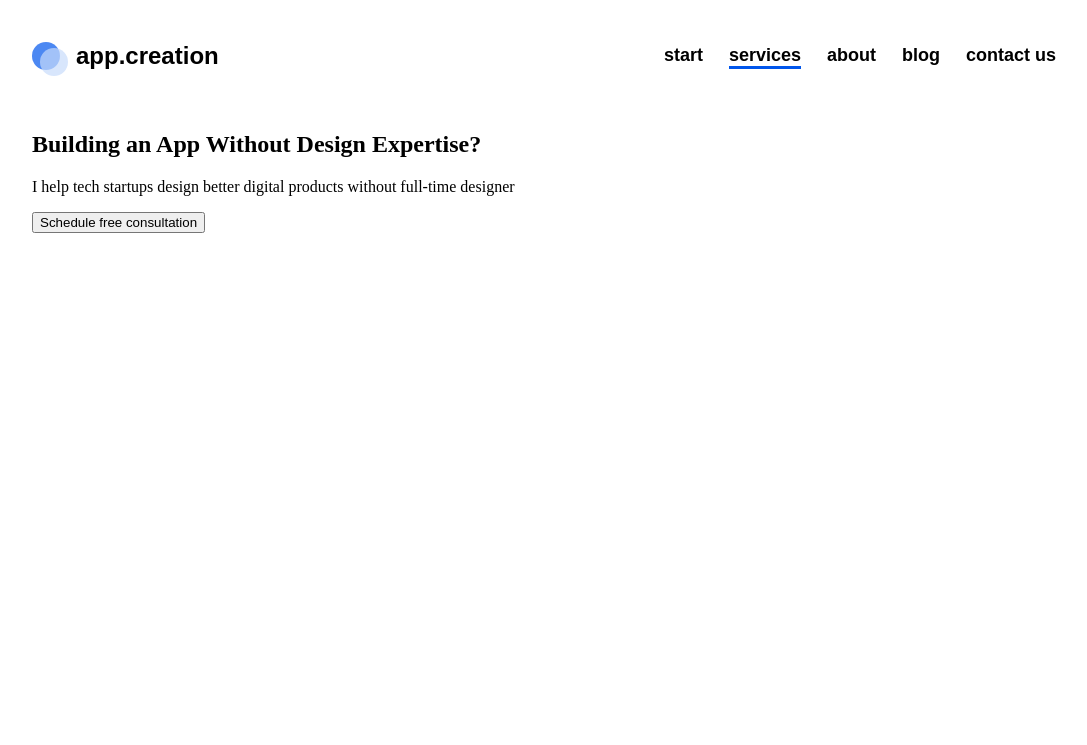
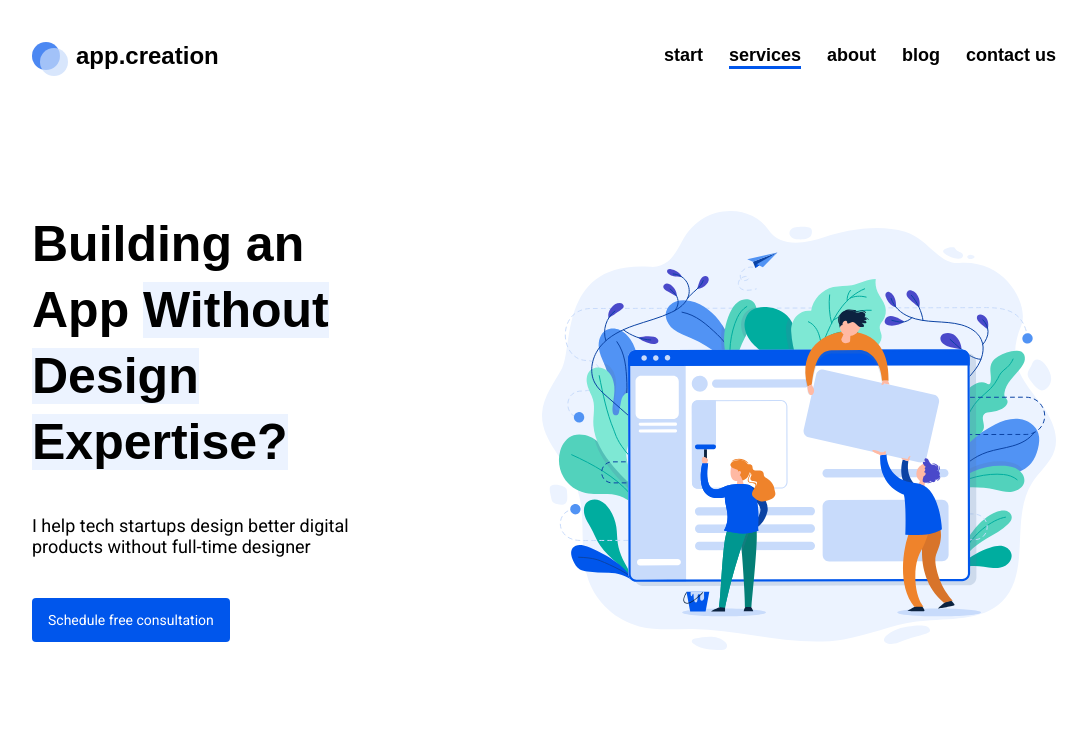
Before and after one commit to WebHeroSchool/firstsiterep, a plain HTML site: page index.html in a window 1280 px wide. Shown: the whole page, without its empty margins (96-1183 px from the left). Drawn offline with Linux system fonts and the light colour scheme.

Commit message:
Добавлена картинка, стилизован основной блок

```diff
--- a/index.html
+++ b/index.html
@@ -25,9 +25,13 @@
       </header>
       <section class="section">
         <main class="main">
-          <h1 class="main__title">Building an App Without Design Expertise?</h1>
+          <h1 class="main__title">Building an App
+            <span class="main__title_highlight">Without Design Expertise?</span>
+          </h1>
           <p class="main__subtitle">I help tech startups design better digital products without full-time designer</p>
-          <button class="main__button">Schedule free consultation</button>
+          <a class="main__button" href="#">
+            Schedule free consultation
+          </a>
         </main>
         <div class="image-content">
           <img class="image-content__image" src="" alt="">
--- a/style.css
+++ b/style.css
@@ -10,6 +10,7 @@ body {
 .header {
   display: flex;
   justify-content: space-between;
+  margin-bottom: 100px;
 }
 
 .logo {
@@ -88,3 +89,37 @@ body {
 	opacity: 1;
 	width: 100%;
 }
+
+.main {
+	padding: 0 63% 100px 0;
+	background: top right no-repeat url(img/mainimg.svg);
+}
+
+.main__title {
+	margin: 0 0 40px 0;
+	font: bold 50px/66px pt_serif,arial,helvetica,sans-serif;
+}
+
+.main__subtitle {
+	margin: 0 0 41px 0;
+	font: normal 18px/21px roboto,arial,helvetica,sans-serif;
+}
+
+.main__button {
+	display: inline-block;
+	font: normal 14px/16px roboto,arial,helvetica,sans-serif;
+	color: #fff;
+	background: #0056ec;
+	padding: 14px 16px;
+	text-decoration: none;
+	border-radius: 4px;
+	transition: opacity .5s;
+}
+
+.main__button:hover {
+	opacity: .5;
+}
+
+.main__title_highlight {
+	background: #ecf3ff;
+}
```
Also changed, not shown: img/mainimg.svg (added).
